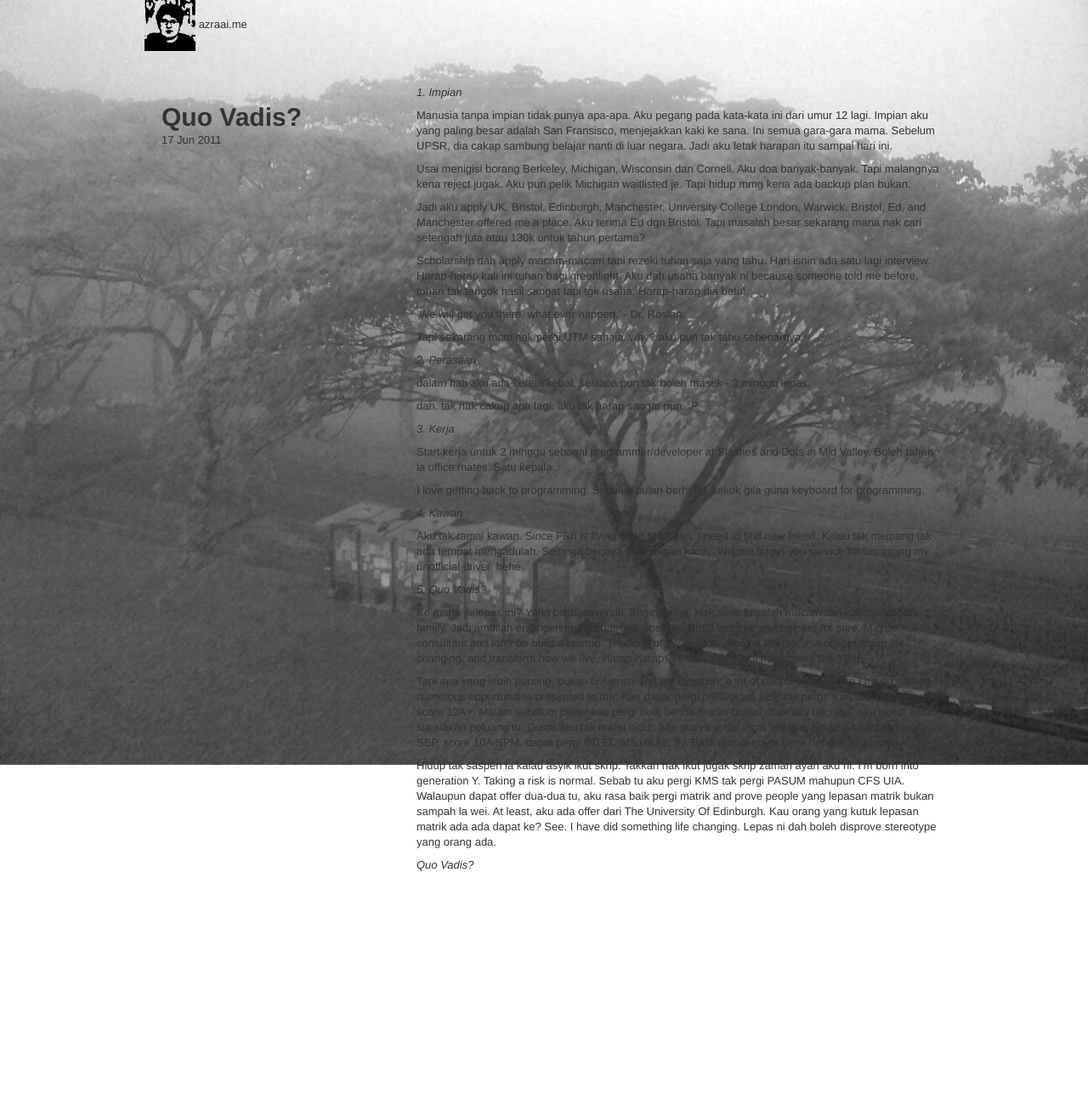
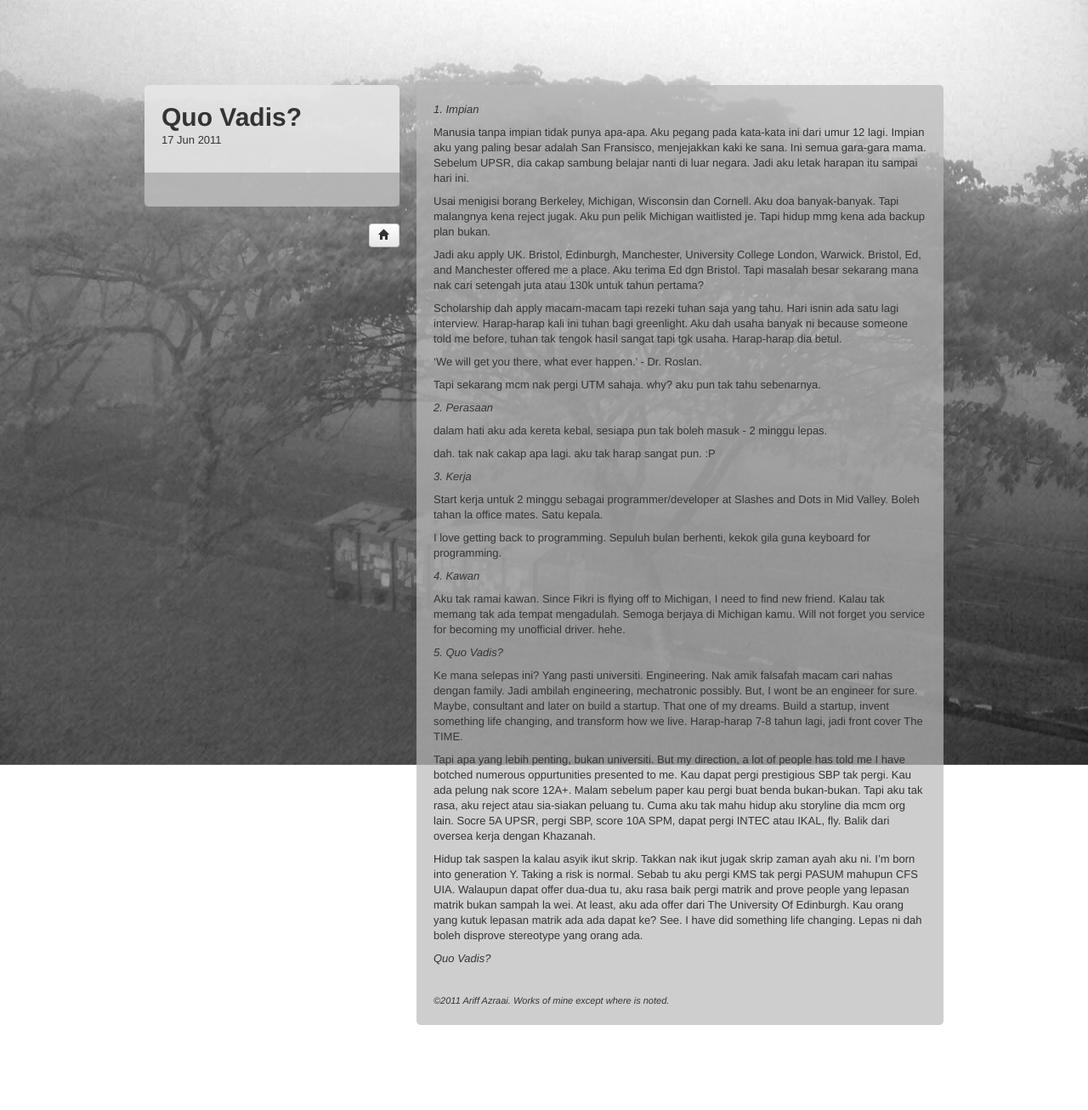
Before and after one commit to azraai/azraai.gh-old, a Jekyll site: the page built from _posts/2011-06-17-impian.md, in a window 1280 px wide. Shown: the whole page at 85% size. Built offline with Jekyll 4.4.1, drawn with Linux system fonts in a browser that asks for light colours; before the commit the page ends 1136 px from its top, so only the background shows below that.

Commit message:
Add home button, copyright notice

```diff
--- a/_layouts/writing.html
+++ b/_layouts/writing.html
@@ -4,24 +4,30 @@ layout: default
 
 <div id="wrapper">
   <div class="container">
-    <div id="head" class="row">
-      <div class="span4">
-        <div class="black-bar">
-          <img src="{{ site.url }}/assets/img/potrait.thumb.stamp.jpg" alt="Ariff Azraai" />
-          <span>azraai.me</span>
-        </div>
-      </div>
-    </div>
-
     <div id="main" class="row">
       <div id="metum" class="span4">
-        <div class="box">
+        <div class="box upper">
           <h1>{{ page.title }}</h1>
           <p class="meta">{{ page.date | date_to_string }}</p>
         </div>
+
+        <div class="box lower">
+          {{ page.side }}
+        </div>
+
+        <div class="opts">
+          <a class="btn" href="{{ site.url }}"><i class="icon-home"></i></a>
+        </div>
       </div>
+
       <div id="content" class="span8">
-        {{ content }}
+        <div class="box">
+          {{ content }}
+
+          <div class="copyright">
+            &copy;{{ page.date | date: '%Y' }} Ariff Azraai. Works of mine except where is noted.
+          </div>
+        </div>
       </div>
     </div>
   </div>
```
